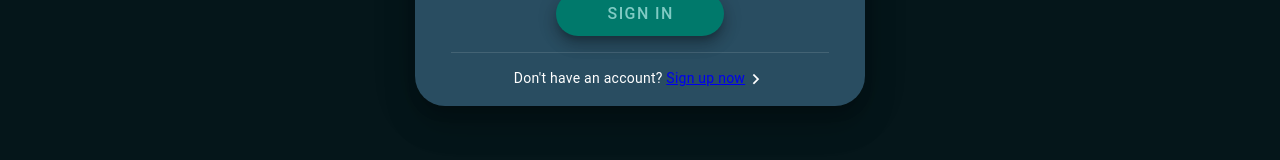
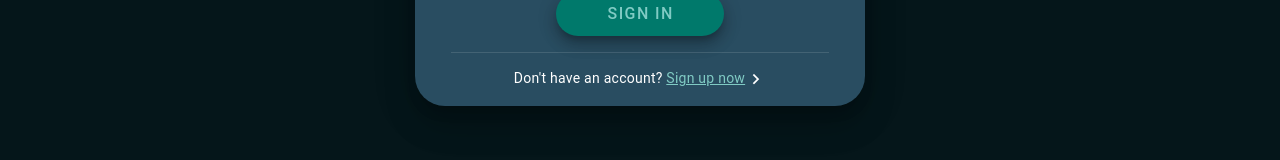
Before and after one commit to jkgulay/PeerTutor, a Vue app in the folder PeerTutor/: page /login in a window 1280 px wide. Shown: the part 542-702 px from the top of the page. Built offline with nearby package versions, Linux system fonts and the light colour scheme.

Commit message:
fixed: changed some minor text from using css to using class directly instead

```diff
--- a/PeerTutor/src/views/auth/LoginView.vue
+++ b/PeerTutor/src/views/auth/LoginView.vue
@@ -19,7 +19,7 @@ import LoginForm from './LoginForm.vue'
             <template v-slot:title>
               <v-img class="mx-auto" max-width="228" src="/logo/try2.png"></v-img>
 
-              <span class="font-weight-black" style="color: #80cbc4">Welcome!</span>
+              <span class="font-weight-black text-teal-lighten-3">Welcome!</span>
             </template>
 
             <LoginForm></LoginForm>
@@ -27,7 +27,7 @@ import LoginForm from './LoginForm.vue'
             <v-divider class="mx-3"></v-divider>
             <v-card-text class="text-center">
               <a class="text-white text-decoration-none" rel="noopener noreferrer" target="_blank">
-                Don't have an account? <RouterLink to="/register">Sign up now</RouterLink
+                Don't have an account? <RouterLink class="text-teal-lighten-3" to="/register">Sign up now</RouterLink
                 ><v-icon icon="mdi-chevron-right"></v-icon>
               </a>
             </v-card-text> </v-card
--- a/PeerTutor/src/views/auth/RegisterView.vue
+++ b/PeerTutor/src/views/auth/RegisterView.vue
@@ -17,7 +17,7 @@ import RegisterForm from './RegisterForm.vue'
             color="#294D61"
           >
             <template v-slot:title>
-              <span class="font-weight-black" style="color: #80cbc4">Create an account</span>
+              <span class="font-weight-black text-teal-lighten-3" >Create an account</span>
               <v-divider class="my-2"></v-divider>
             </template>
 
@@ -26,7 +26,7 @@ import RegisterForm from './RegisterForm.vue'
             <v-card-text class="text-center">
               <a class="text-white text-decoration-none" rel="noopener noreferrer" target="_blank">
                 Already have an account?<v-icon icon="mdi-chevron-left"></v-icon>
-                <RouterLink to="/login">Sign In</RouterLink>
+                <RouterLink class="text-teal-lighten-3" to="/login">Sign In</RouterLink>
               </a>
             </v-card-text>
           </v-card></v-col
```
